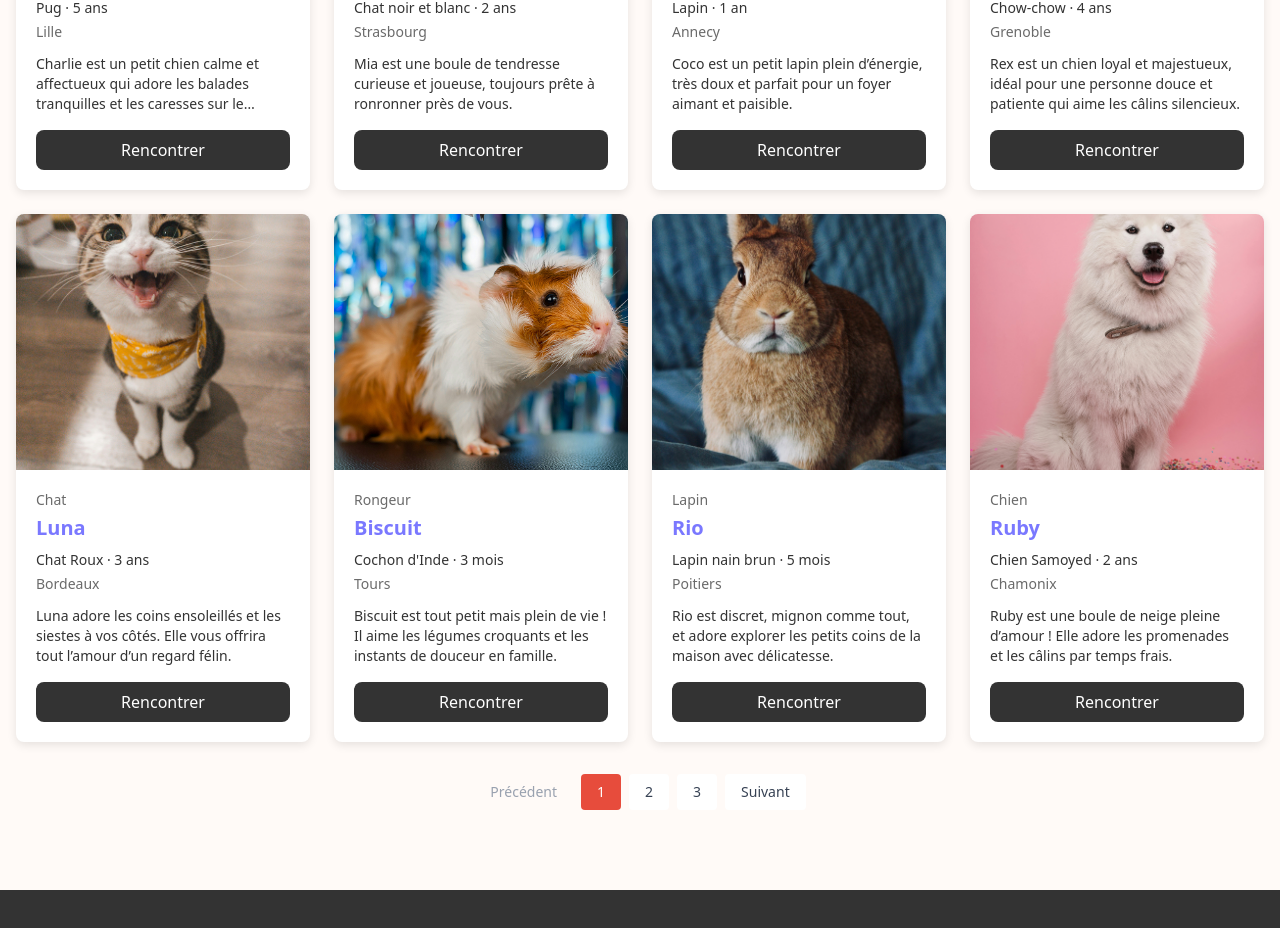
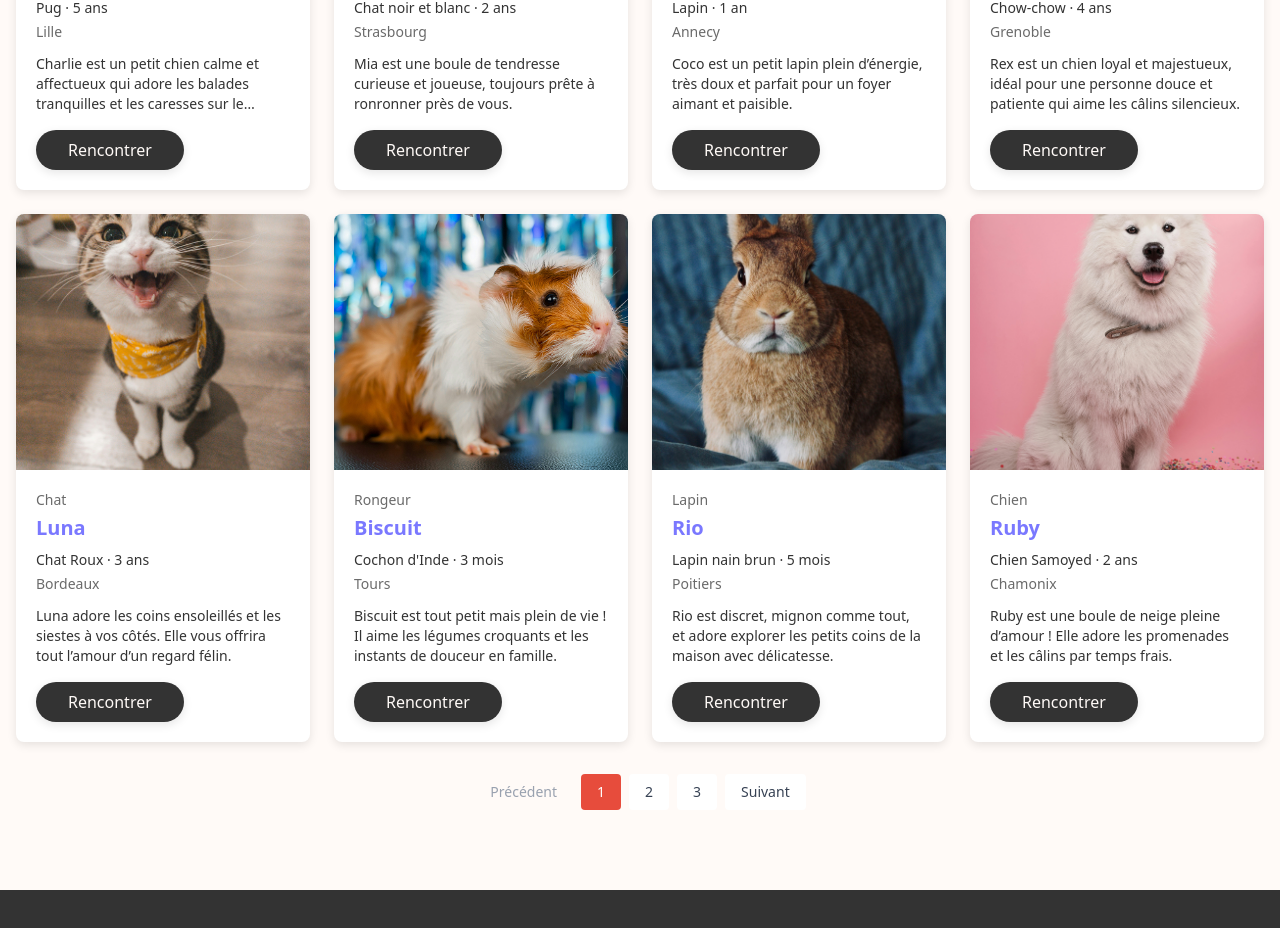
Before and after one commit to antoineb07/adaopte, a React (Vite) app: page /research in a window 1280 px wide. Shown: the part 837-1765 px from the top of the page. Built offline with nearby package versions, Linux system fonts and the light colour scheme.

Commit message:
fix AnimalCard button size

```diff
--- a/src/components/AnimalCard.tsx
+++ b/src/components/AnimalCard.tsx
@@ -1,4 +1,5 @@
 import type { Animal } from "../types/Animal";
+import Button from "./Button";
 
 type AnimalCardProps = {
   animal: Animal;
@@ -21,12 +22,21 @@ export default function AnimalCard({ animal }: AnimalCardProps) {
       <div className="p-5">
         <div className="text-sm text-deep-grey mb-1">{animal.type}</div>
         <h3 className="text-xl font-bold text-accent mb-2">{animal.name}</h3>
-        <p className="text-sm text-dark mb-1">{animal.breed} · {animal.age}</p>
+        <p className="text-sm text-dark mb-1">
+          {animal.breed} · {animal.age}
+        </p>
         <p className="text-sm text-deep-grey mb-3">{animal.city}</p>
-        <p className="text-sm text-dark mb-4 line-clamp-3">{animal.description}</p>
-        <button onClick={handleClick} className="w-full bg-dark text-white py-2 px-4 rounded-lg hover:bg-gray-700 transition-colors">
+        <p className="text-sm text-dark mb-4 line-clamp-3">
+          {animal.description}
+        </p>
+        <Button
+          onClick={handleClick}
+          variant="primary"
+          size="md"
+          className="w-auto px-8"
+        >
           Rencontrer
-        </button>
+        </Button>
       </div>
     </div>
   );
```
